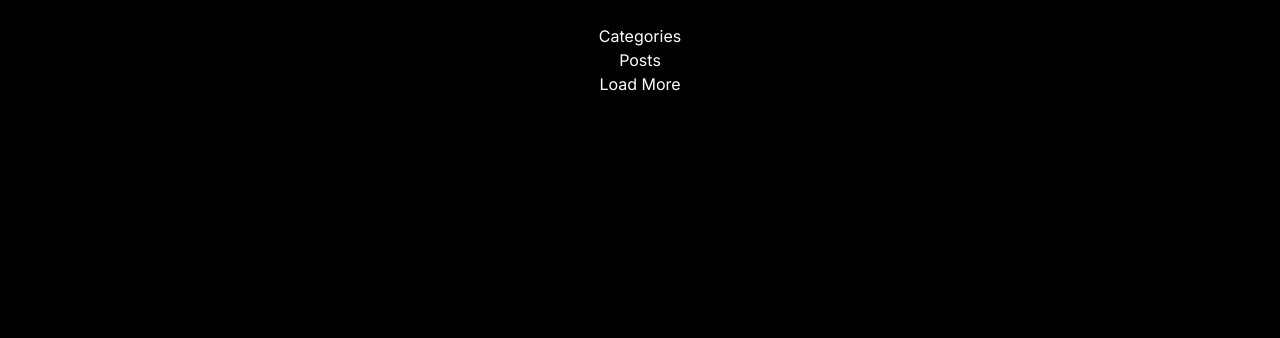
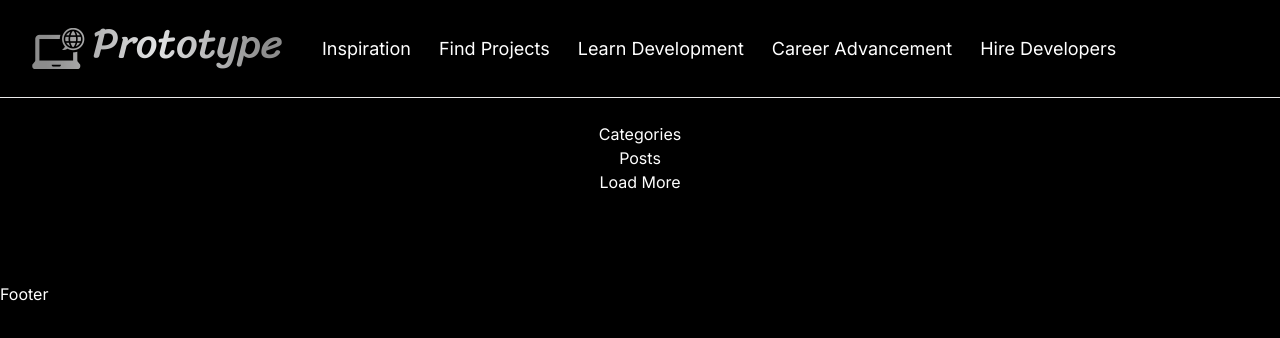
Before and after one commit to yashPundhir/Prototype, a Next.js app: page / in a window 1280 px wide. Shown: the top 338 px of the page. Built offline with nearby package versions, Linux system fonts and the light colour scheme.

Commit message:
Navbar & Footer added to layout of the app

```diff
--- a/app/layout.js
+++ b/app/layout.js
@@ -1,17 +1,22 @@
-import './globals.css'
-import { Inter } from 'next/font/google'
+import { Footer, Navbar } from "@/components";
+import "./globals.css";
+import { Inter } from "next/font/google";
 
-const inter = Inter({ subsets: ['latin'] })
+const inter = Inter({ subsets: ["latin"] });
 
 export const metadata = {
-  title: 'Create Next App',
-  description: 'Generated by create next app',
-}
+	title: "Prototype",
+	description: "Showcase and discover remarkable developer projects.",
+};
 
 export default function RootLayout({ children }) {
-  return (
-    <html lang="en">
-      <body className={inter.className}>{children}</body>
-    </html>
-  )
+	return (
+		<html lang="en">
+			<body className={inter.className}>
+				<Navbar />
+				<main>{children}</main>
+				<Footer />
+			</body>
+		</html>
+	);
 }
```
